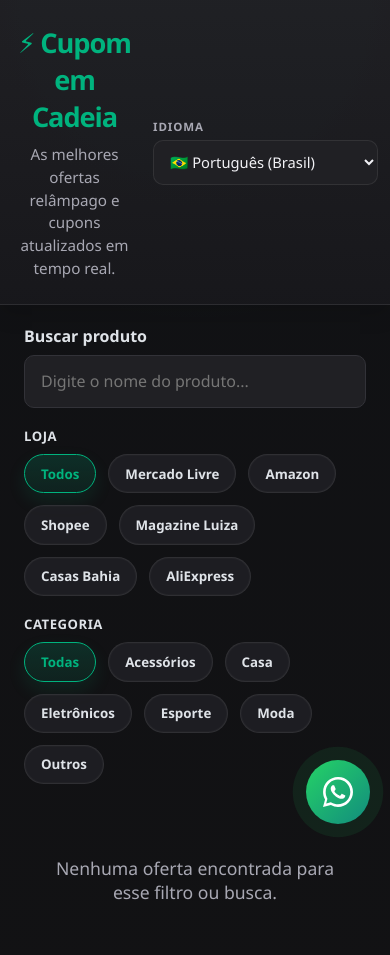
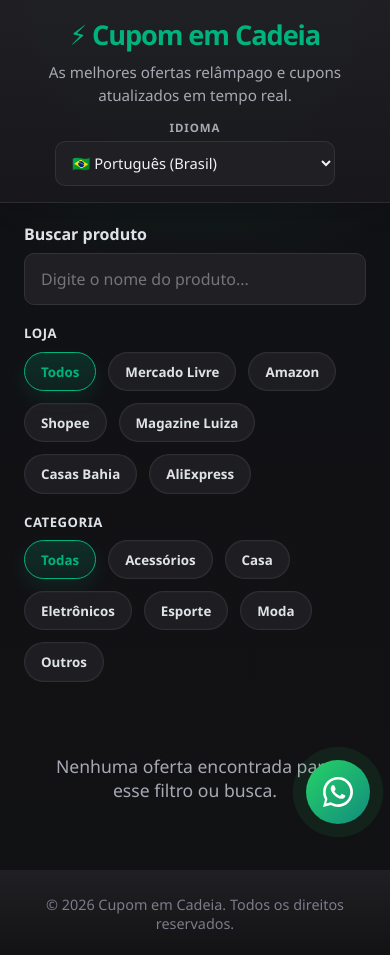
Before and after one commit to ThayssonSilva/cupom-em-cadeia, a website: page src/index.html in a window 390 px wide. Shown: the top 955 px of the page. Drawn offline with Linux system fonts and the light colour scheme; no server answers; files whose address does not match are found by name.

Commit message:
Atualizando com lojas reais e melhorias

```diff
--- a/src/style.css
+++ b/src/style.css
@@ -504,6 +504,33 @@
 }
 
 @media (max-width: 768px) {
+    header {
+        padding: 1.25rem 0.75rem;
+    }
+
+    .header-inner {
+        flex-direction: column;
+        align-items: stretch;
+        gap: 0.85rem;
+    }
+
+    .logo-wrap {
+        width: 100%;
+    }
+
+    .lang-selector-wrap {
+        width: 100%;
+        max-width: 280px;
+        margin: 0 auto;
+        align-items: stretch;
+    }
+
+    #language-select {
+        width: 100%;
+        min-width: 0;
+        max-width: 100%;
+    }
+
     main {
         padding: 1.25rem 0.75rem;
     }
@@ -540,7 +567,15 @@
 
 @media (max-width: 480px) {
     header {
-        padding: 1.5rem 0.75rem;
+        padding: 1rem 0.75rem;
+    }
+
+    .lang-selector-wrap {
+        width: 100%;
+    }
+
+    .lang-label {
+        align-self: center;
     }
 
     header p {
```
